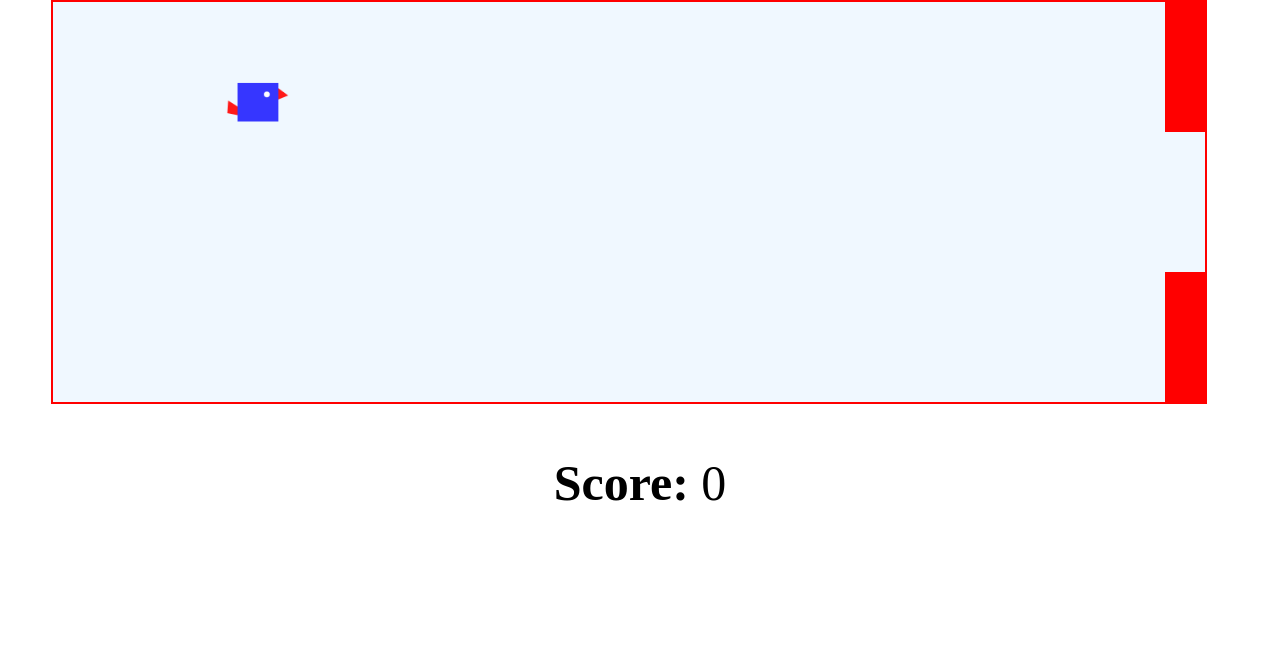
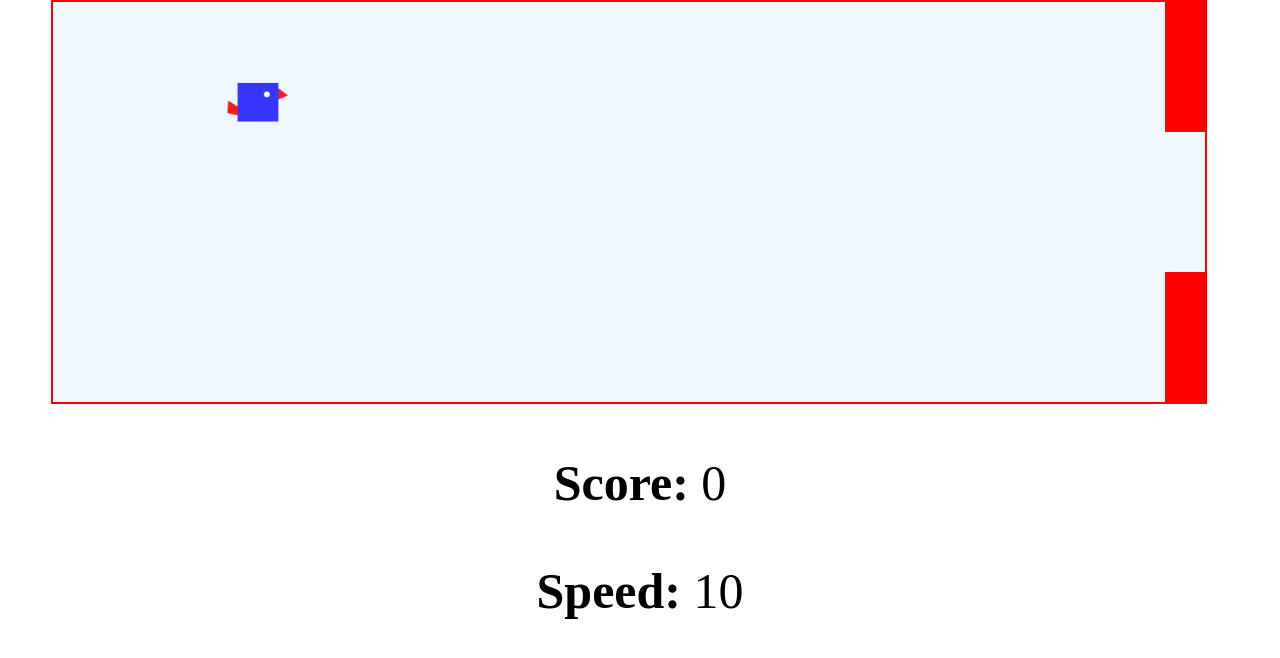
Before and after one commit to arshadasgar/flattybird, a plain HTML site: page index.html in a window 1280 px wide. Drawn offline with Linux system fonts and the light colour scheme.

Commit message:
Changed to latest

```diff
--- a/index.html
+++ b/index.html
@@ -20,6 +20,7 @@
 
     <div id="score_div">
         <p><b>Score: </b><span id="score">0</span></p>
+        <p><b>Speed: </b><span id="speed">10</span></p>
     </div>
 
     <button id="restart_btn">Restart</button>
```
